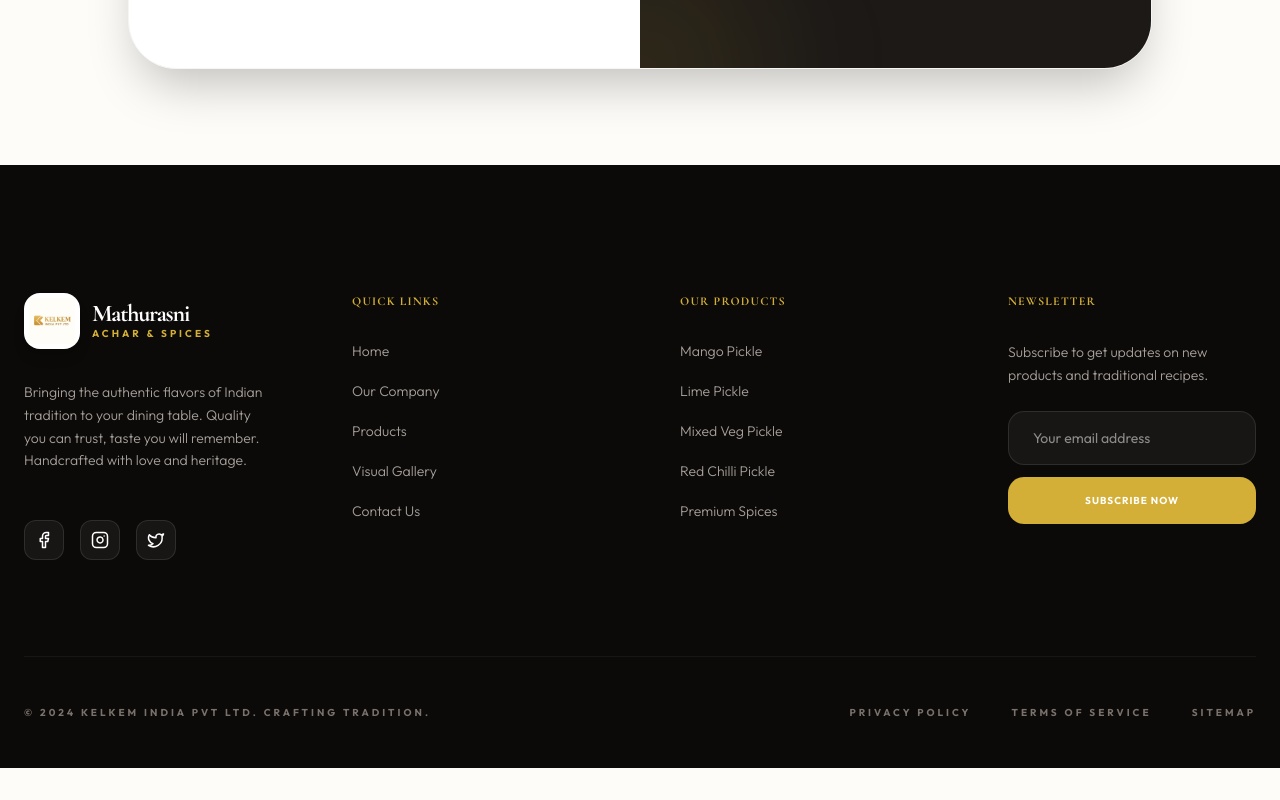
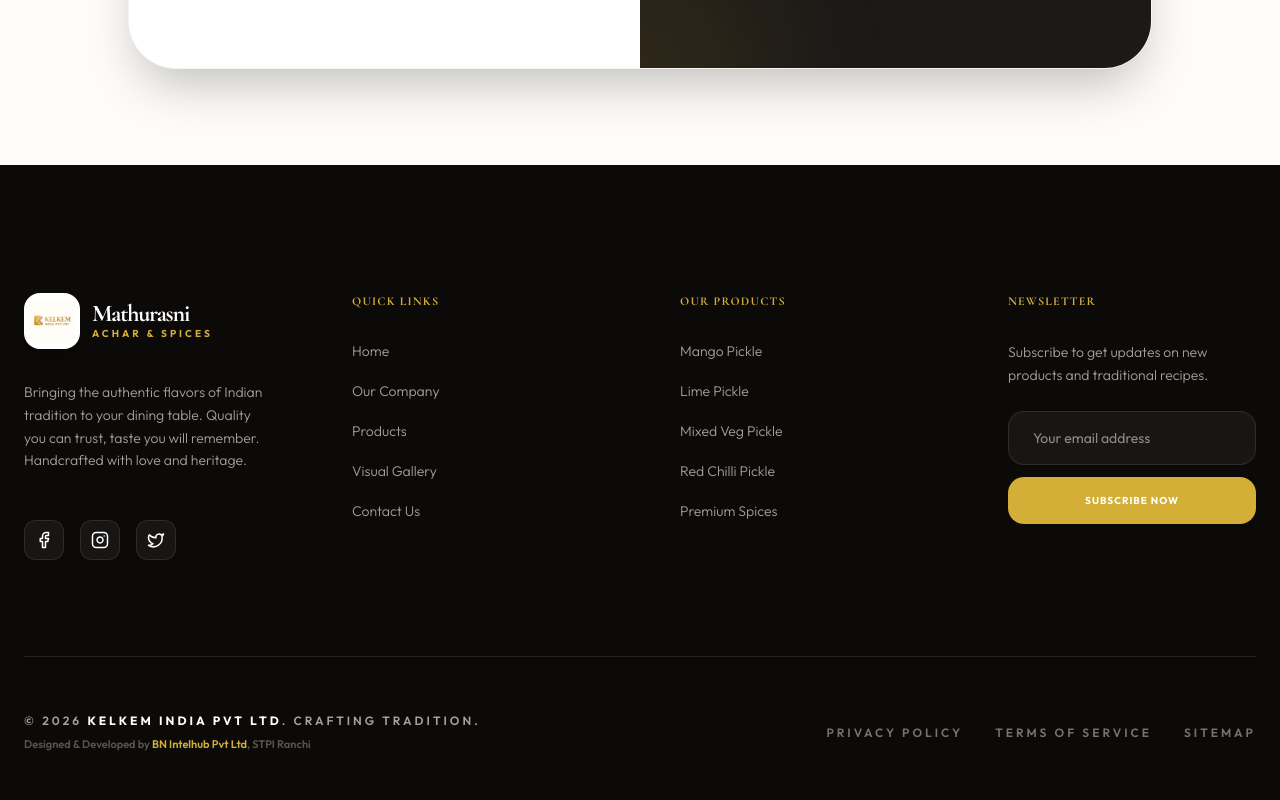
Before and after one commit to Awesh005/Kelkem-India---Mathurasni-Achar, a React (Vite) app: page / in a window 1280 px wide. Shown: the part 10033-10833 px from the top of the page. Before the commit the page ends 10801 px from the top, so only its background shows below. Built offline with nearby package versions, Linux system fonts and the light colour scheme.

Commit message:
photo large and footer updATE

```diff
--- a/src/App.tsx
+++ b/src/App.tsx
@@ -259,13 +259,23 @@ const CompanyPage = () => {
 <section className="section-padding bg-white">
   <div className="max-w-7xl mx-auto">
     <div className="grid grid-cols-1 lg:grid-cols-2 gap-24 items-center">
+
       <motion.div
         initial={{ opacity: 0, x: -30 }}
         whileInView={{ opacity: 1, x: 0 }}
         viewport={{ once: true }}
       >
-              <span className="text-mustard font-bold uppercase tracking-[0.3em] text-xs mb-6 block">About Us</span>
-              <h2 className="text-5xl md:text-7xl font-bold mt-4 mb-10 text-stone-900 leading-[1.1]">Authentic Taste, <br/><span className="text-spice-red italic font-serif font-medium">Modern</span> Standards.</h2>
+        <span className="text-mustard font-bold uppercase tracking-[0.3em] text-xs mb-6 block">
+          About Us
+        </span>
+
+        <h2 className="text-5xl md:text-7xl font-bold mt-4 mb-10 text-stone-900 leading-[1.1]">
+          Authentic Taste, <br/>
+          <span className="text-spice-red italic font-serif font-medium">
+            Modern
+          </span> Standards.
+        </h2>
+
         <div className="space-y-8 text-stone-600 leading-relaxed text-lg font-light">
           <p>
             Kelkem India Private Limited is an emerging Indian company engaged in the manufacturing, marketing, and distribution of quality food products, pickles, spices, and FMCG goods.
@@ -286,26 +296,31 @@ const CompanyPage = () => {
           transition={{ delay: 0.3 }}
           className="mt-12 p-10 bg-warm-bg rounded-[2rem] border-l-8 border-spice-red shadow-sm"
         >
-                <h4 className="text-spice-red font-bold mb-4 uppercase tracking-[0.2em] text-xs">Brand Highlight</h4>
+          <h4 className="text-spice-red font-bold mb-4 uppercase tracking-[0.2em] text-xs">
+            Brand Highlight
+          </h4>
+
           <p className="text-stone-800 font-serif text-2xl italic leading-relaxed">
             "Mathurasni Achar represents traditional homemade taste prepared with carefully selected ingredients and pure mustard oil."
           </p>
         </motion.div>
       </motion.div>
 
+      {/* IMAGE SIDE */}
       <motion.div
         initial={{ opacity: 0, x: 30 }}
         whileInView={{ opacity: 1, x: 0 }}
         viewport={{ once: true }}
         className="relative"
       >
-              <div className="aspect-[4/5] rounded-[3rem] overflow-hidden shadow-2xl">
+        <div className="rounded-[3rem] overflow-hidden shadow-2xl bg-white p-4">
           <img
-                  src="/22.jpeg"
+            src="/imageabout.jpg"
             alt="Kelkem India Production"
-                  className="w-full h-full object-cover hover:scale-105 transition-transform duration-1000"
-                />
-              </div>
+            className="w-full h-auto hover:scale-105 transition-transform duration-1000"
+          />
+        </div>
+
         <motion.div
           initial={{ scale: 0 }}
           whileInView={{ scale: 1 }}
@@ -314,9 +329,12 @@ const CompanyPage = () => {
           className="absolute -bottom-10 -left-10 bg-mustard p-10 rounded-[2rem] text-white shadow-2xl"
         >
           <Award size={48} />
-                <p className="mt-4 font-bold text-xl uppercase tracking-widest">Quality <br/>Certified</p>
-              </motion.div>
-            </motion.div>
+          <p className="mt-4 font-bold text-xl uppercase tracking-widest">
+            Quality <br/> Certified
+          </p>
+        </motion.div>
+      </motion.div>
+
     </div>
   </div>
 </section>
@@ -400,6 +418,7 @@ const CompanyPage = () => {
 };
 
 const ProductsPage = () => {
+  const [selectedImage, setSelectedImage] = useState<string | null>(null);
   const products = [
     {
       id: 1,
@@ -589,7 +608,7 @@ const ProductsPage = () => {
       <section className="bg-stone-900 py-32 px-6 text-center text-white relative overflow-hidden">
         <div className="absolute inset-0 opacity-20">
           <img
-            src="https://images.unsplash.com/photo-1615485247097-2599c0e01191?auto=format&fit=crop&q=80&w=2000"
+            src="https://images.unsplash.com/photo-1664791461482-79f5deee490f?q=80&w=1153&auto=format&fit=crop&ixlib=rb-4.1.0&ixid=M3wxMjA3fDB8MHxwaG90by1wYWdlfHx8fGVufDB8fHx8fA%3D%3D"
             className="w-full h-full object-cover"
             alt="Pickles Background"
           />
@@ -633,7 +652,8 @@ const ProductsPage = () => {
                   animate={{ opacity: 1, scale: 1 }}
                   exit={{ opacity: 0, scale: 0.9 }}
                   key={product.id}
-                  className="fmcg-card group"
+                  onClick={() => setSelectedImage(product.image)}
+                  className="fmcg-card group cursor-pointer"
                 >
                   <div className="aspect-[4/3] overflow-hidden relative">
                     <img
@@ -705,6 +725,40 @@ const ProductsPage = () => {
           </div>
         </div>
       </section>
+
+      {/* Lightbox Modal */}
+      <AnimatePresence>
+        {selectedImage && (
+          <motion.div
+            initial={{ opacity: 0 }}
+            animate={{ opacity: 1 }}
+            exit={{ opacity: 0 }}
+            onClick={() => setSelectedImage(null)}
+            className="fixed inset-0 z-[100] bg-black/90 backdrop-blur-md flex items-center justify-center p-4 md:p-10 cursor-zoom-out"
+          >
+            <motion.div
+              initial={{ scale: 0.9, opacity: 0 }}
+              animate={{ scale: 1, opacity: 1 }}
+              exit={{ scale: 0.9, opacity: 0 }}
+              className="relative max-w-5xl w-full max-h-full flex items-center justify-center"
+              onClick={(e) => e.stopPropagation()}
+            >
+              <button
+                onClick={() => setSelectedImage(null)}
+                className="absolute -top-16 right-0 md:-right-16 text-white hover:text-mustard transition-colors p-2 bg-white/10 rounded-full backdrop-blur-md"
+              >
+                <X size={32} />
+              </button>
+              <img
+                src={selectedImage}
+                alt="Product Enlarged"
+                className="max-w-full max-h-[85vh] object-contain rounded-3xl shadow-2xl border border-white/10"
+                referrerPolicy="no-referrer"
+              />
+            </motion.div>
+          </motion.div>
+        )}
+      </AnimatePresence>
     </div>
   );
 };
@@ -903,14 +957,14 @@ const ContactPage = () => {
                     <MapPin size={28} />
                   </div>
                   <h3 className="font-bold text-stone-900 mb-2 text-xl">Our Office</h3>
-                  <p className="text-stone-500 font-light leading-relaxed">Kelkem India Pvt Ltd<br/>Ranchi, Jharkhand, India</p>
+                  <p className="text-stone-500 font-light leading-relaxed">Paryavaran Nagar, Hehal<br/>Ranchi 834005, Jharkhand, India</p>
                 </div>
                 <div className="p-10 bg-white rounded-[2.5rem] shadow-xl border border-stone-100 group hover:shadow-2xl transition-all duration-500">
                   <div className="w-14 h-14 bg-mustard/10 rounded-2xl flex items-center justify-center text-mustard mb-6 group-hover:bg-mustard group-hover:text-white transition-colors">
                     <Phone size={28} />
                   </div>
                   <h3 className="font-bold text-stone-900 mb-2 text-xl">Call Us</h3>
-                  <p className="text-stone-500 font-light leading-relaxed">+91 98765 43210<br/>Mon - Sat, 9am - 6pm</p>
+                  <p className="text-stone-500 font-light leading-relaxed">07544866033<br/>Mon - Sat, 9am - 6pm</p>
                 </div>
               </div>
 
@@ -1135,6 +1189,7 @@ const Company = () => {
 const Products = () => {
   const categories = ["All", "Pickles", "Papads", "Wellness", "Fragrances"];
   const [activeTab, setActiveTab] = useState("All");
+  const [selectedImage, setSelectedImage] = useState<string | null>(null);
 
   const products = [
     {
@@ -1311,7 +1366,8 @@ const Products = () => {
                 animate={{ opacity: 1, scale: 1 }}
                 exit={{ opacity: 0, scale: 0.9 }}
                 key={product.id}
-                className="fmcg-card group"
+                onClick={() => setSelectedImage(product.image)}
+                className="fmcg-card group cursor-pointer"
               >
                 <div className="aspect-square overflow-hidden relative">
                   <img
@@ -1338,6 +1394,40 @@ const Products = () => {
             ))}
           </AnimatePresence>
         </div>
+
+        {/* Lightbox Modal */}
+        <AnimatePresence>
+          {selectedImage && (
+            <motion.div
+              initial={{ opacity: 0 }}
+              animate={{ opacity: 1 }}
+              exit={{ opacity: 0 }}
+              onClick={() => setSelectedImage(null)}
+              className="fixed inset-0 z-[100] bg-black/90 backdrop-blur-md flex items-center justify-center p-4 md:p-10 cursor-zoom-out"
+            >
+              <motion.div
+                initial={{ scale: 0.9, opacity: 0 }}
+                animate={{ scale: 1, opacity: 1 }}
+                exit={{ scale: 0.9, opacity: 0 }}
+                className="relative max-w-5xl w-full max-h-full flex items-center justify-center"
+                onClick={(e) => e.stopPropagation()}
+              >
+                <button
+                  onClick={() => setSelectedImage(null)}
+                  className="absolute -top-16 right-0 md:-right-16 text-white hover:text-mustard transition-colors p-2 bg-white/10 rounded-full backdrop-blur-md"
+                >
+                  <X size={32} />
+                </button>
+                <img
+                  src={selectedImage}
+                  alt="Product Enlarged"
+                  className="max-w-full max-h-[85vh] object-contain rounded-3xl shadow-2xl border border-white/10"
+                  referrerPolicy="no-referrer"
+                />
+              </motion.div>
+            </motion.div>
+          )}
+        </AnimatePresence>
 
         <motion.div
           initial={{ opacity: 0 }}
@@ -1471,7 +1561,7 @@ const Contact = () => {
                   </div>
                   <div>
                     <h4 className="font-bold text-xl mb-1">Our Office</h4>
-                    <p className="text-stone-400 leading-relaxed">Kelkem India Pvt Ltd, Ranchi, Jharkhand, India</p>
+                    <p className="text-stone-400 leading-relaxed">Paryavaran Nagar, Hehal, Ranchi 834005, Jharkhand, India</p>
                   </div>
                 </div>
                 <div className="flex gap-8 group">
@@ -1480,7 +1570,7 @@ const Contact = () => {
                   </div>
                   <div>
                     <h4 className="font-bold text-xl mb-1">Phone Number</h4>
-                    <p className="text-stone-400 leading-relaxed">+91 98765 43210</p>
+                    <p className="text-stone-400 leading-relaxed">07544866033</p>
                   </div>
                 </div>
                 <div className="flex gap-8 group">
@@ -1567,13 +1657,51 @@ const Footer = ({ setCurrentPage }: { setCurrentPage: (page: string) => void })
           </div>
         </div>
 
-        <div className="pt-12 border-t border-white/5 flex flex-col md:flex-row justify-between items-center gap-8 text-stone-500 text-[10px] uppercase tracking-[0.3em] font-bold">
-          <p>© 2024 Kelkem India Pvt Ltd. Crafting Tradition.</p>
-          <div className="flex gap-10">
-            <a href="#" className="hover:text-white transition-colors">Privacy Policy</a>
-            <a href="#" className="hover:text-white transition-colors">Terms of Service</a>
-            <a href="#" className="hover:text-white transition-colors">Sitemap</a>
-          </div>
+        <div className="pt-14 border-t border-white/10 flex flex-col md:flex-row justify-between items-center gap-8 text-stone-500 text-xs uppercase tracking-[0.25em] font-semibold">
+
+  {/* Left Side */}
+  <div className="space-y-2 text-center md:text-left">
+    <p className="text-stone-400">
+      © 2026 <span className="text-white font-bold">Kelkem India Pvt Ltd</span>. Crafting Tradition.
+    </p>
+
+    <p className="text-stone-600 text-[11px] normal-case tracking-normal">
+      Designed & Developed by{" "}
+      <a
+        href="https://bnintelhub.com/"
+        target="_blank"
+        rel="noopener noreferrer"
+        className="text-mustard font-semibold hover:text-white transition-colors"
+      >
+        BN Intelhub Pvt Ltd
+      </a>, STPI Ranchi
+    </p>
+  </div>
+
+  {/* Right Side Links */}
+  <div className="flex flex-wrap justify-center md:justify-end gap-8">
+    <a
+      href="#"
+      className="relative hover:text-white transition-colors duration-300 after:content-[''] after:absolute after:left-0 after:-bottom-1 after:w-0 after:h-[1px] after:bg-mustard hover:after:w-full after:transition-all"
+    >
+      Privacy Policy
+    </a>
+
+    <a
+      href="#"
+      className="relative hover:text-white transition-colors duration-300 after:content-[''] after:absolute after:left-0 after:-bottom-1 after:w-0 after:h-[1px] after:bg-mustard hover:after:w-full after:transition-all"
+    >
+      Terms of Service
+    </a>
+
+    <a
+      href="#"
+      className="relative hover:text-white transition-colors duration-300 after:content-[''] after:absolute after:left-0 after:-bottom-1 after:w-0 after:h-[1px] after:bg-mustard hover:after:w-full after:transition-all"
+    >
+      Sitemap
+    </a>
+  </div>
+
 </div>
       </div>
     </footer>
```
Also changed, not shown: public/imageabout.jpg (added). Lines whose indentation alone changed are shown as unchanged.
